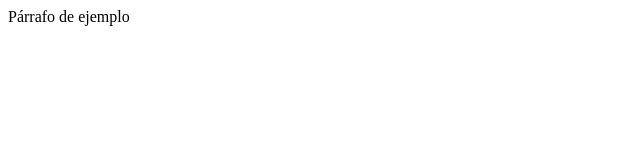
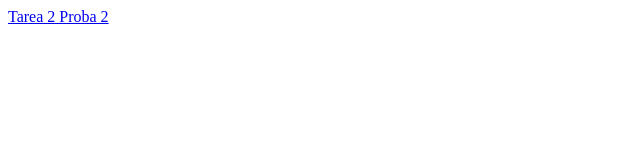
Before and after one commit to osrrush/Escuela, a plain HTML site: page index.html in a window 1280 px wide. Shown: the whole page, without its empty margins (0-640 px from the left). Drawn offline with Linux system fonts and the light colour scheme.

Commit message:
Update index.html

```diff
--- a/index.html
+++ b/index.html
@@ -3,6 +3,6 @@
     <title>Ejemplo1</title>
   </head>
   <body>
-    <p>Párrafo de ejemplo</p>
+    <p><a href="Tarea2_Proba2.pdf">Tarea 2 Proba 2</a></p>
   </body>
 </html>
```
